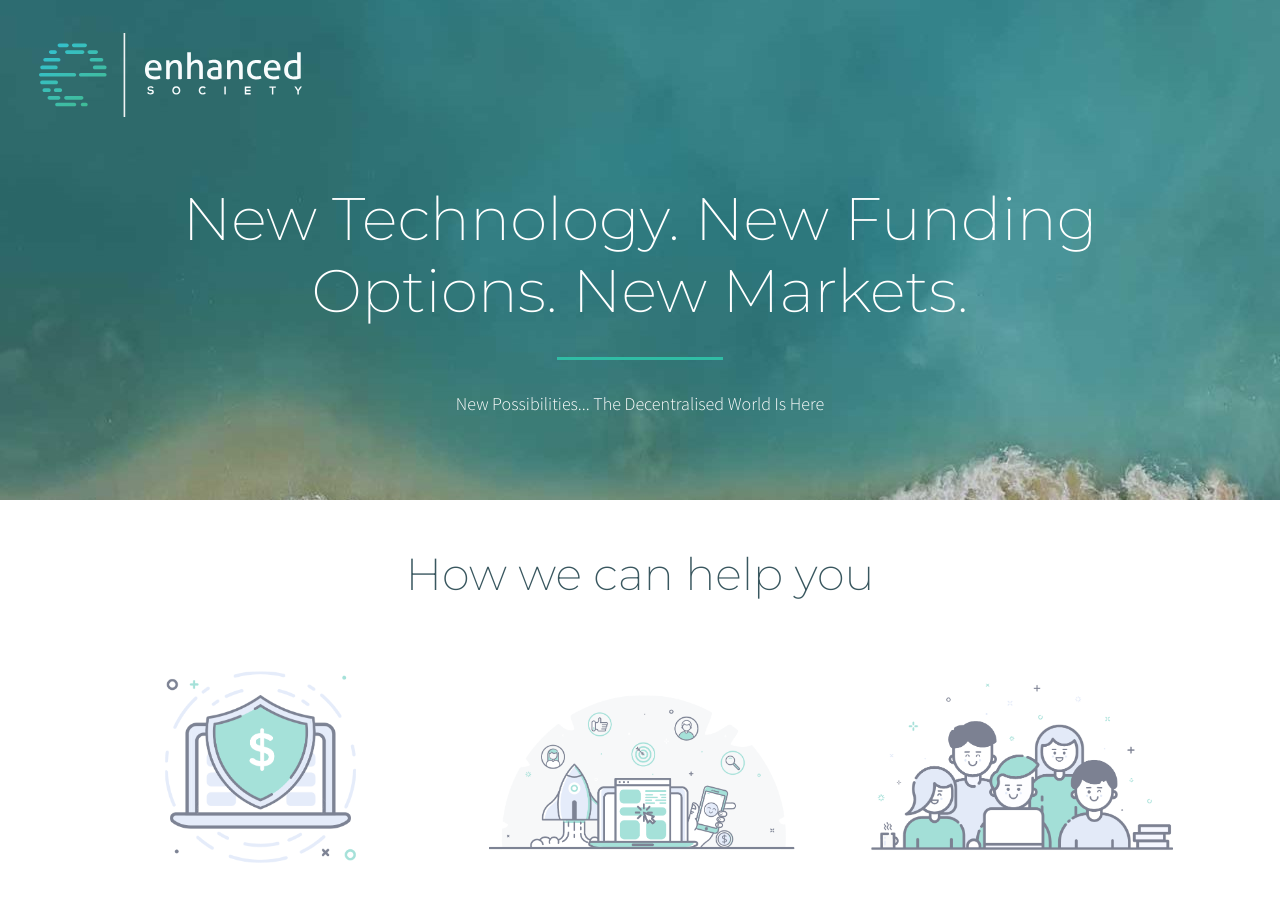
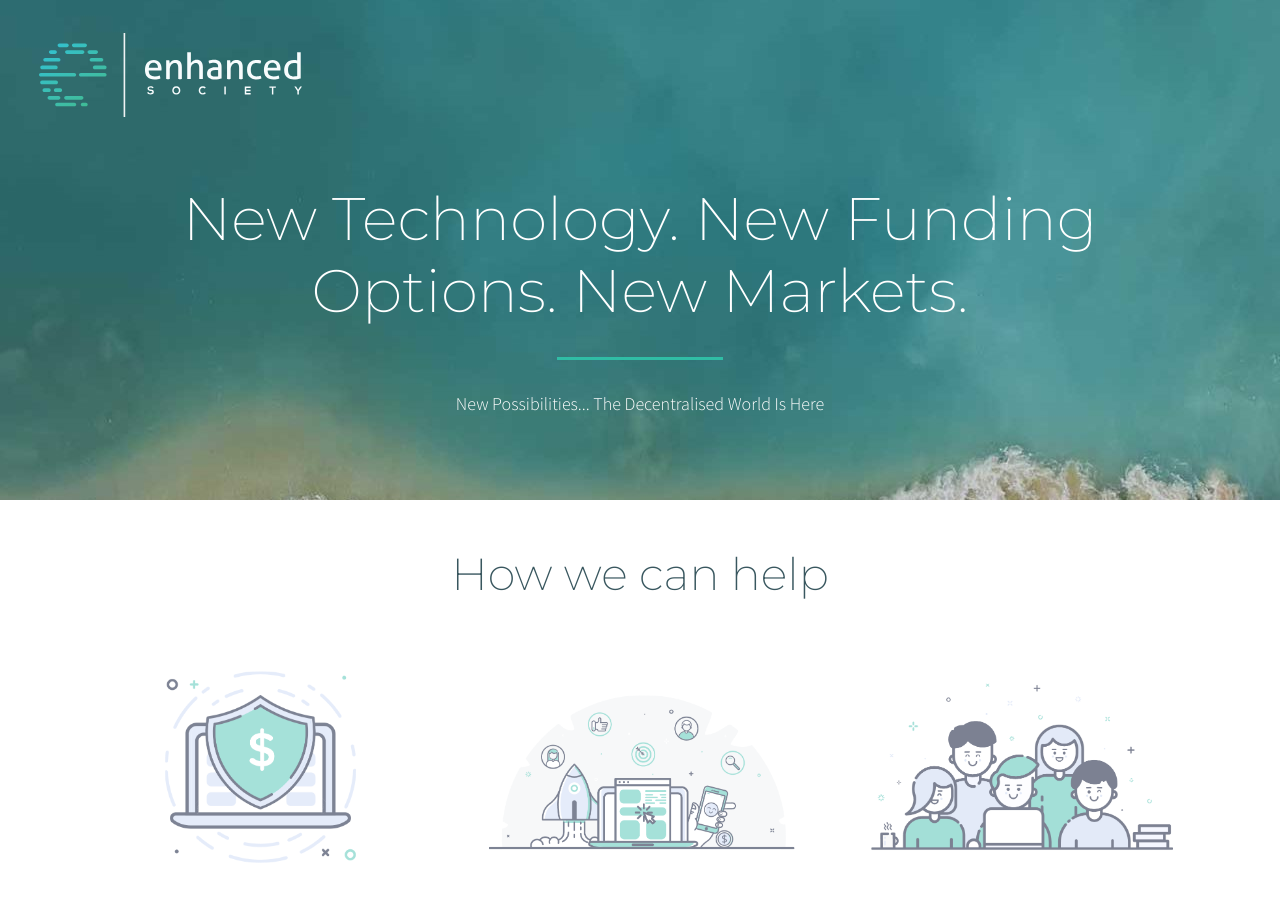
Before and after one commit to enhancedsociety/old-website, a Jekyll site: the page built from index.html, in a window 1280 px wide and 900 px high. Built offline with Jekyll 4.4.1, drawn with Linux system fonts in a browser that asks for light colours; a script that is not in the unit is left out.

Commit message:
Title change

```diff
--- a/index.html
+++ b/index.html
@@ -5,7 +5,7 @@ title: Enhanced Society
 {% include header.html image='home-banner.jpg' height='500' cover=false title='New Technology. New Funding Options. New Markets.' excerpt='New Possibilities... The Decentralised World Is Here' %}
 
 <div class="container text-center">
-	<h2 class="my-5">How we can help you</h2>
+	<h2 class="my-5">How we can help</h2>
 	<div class="row">
 		<div class="col-md-4">
 			<p>
```
